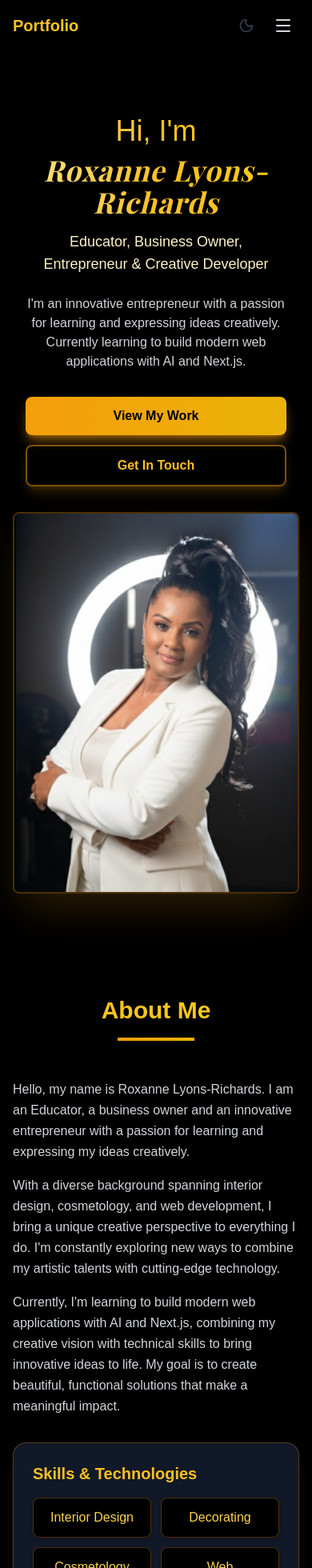
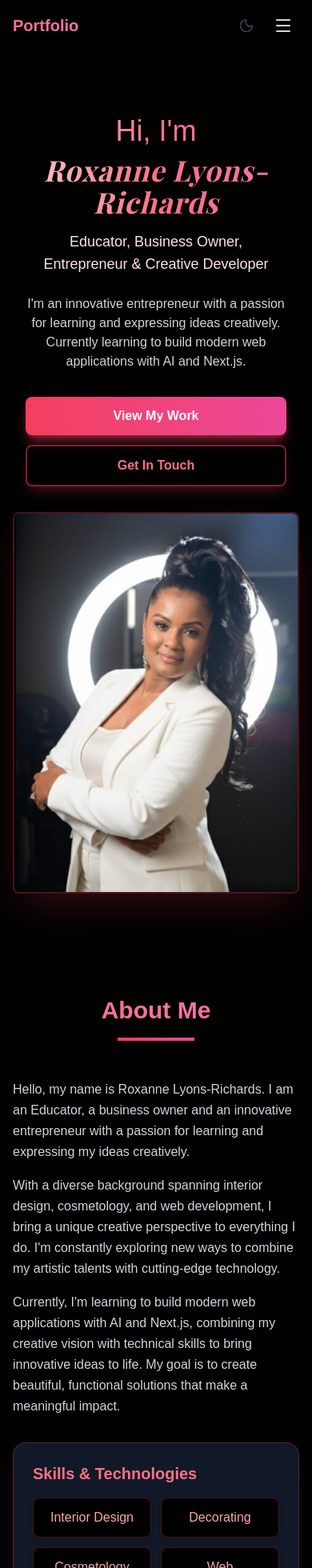
Before and after one commit to Roxy9289/-https-github.com-yourusername-my-portfolio.git-, a Next.js app: page / in a window 390 px wide. Shown: the top 1960 px of the page at 80% size. Built offline with nearby package versions, Linux system fonts and the light colour scheme.

Commit message:
Replace gold accents with blush (rose/pink) color scheme

```diff
--- a/components/About.tsx
+++ b/components/About.tsx
@@ -22,10 +22,10 @@ export default function About() {
       <div className="max-w-7xl mx-auto px-4 sm:px-6 lg:px-8">
         <ScrollAnimation>
           <div className="text-center mb-12 sm:mb-16">
-            <h2 className="text-3xl sm:text-4xl md:text-5xl font-bold mb-4 bg-gradient-to-r from-amber-400 to-yellow-400 bg-clip-text text-transparent">
+            <h2 className="text-3xl sm:text-4xl md:text-5xl font-bold mb-4 bg-gradient-to-r from-rose-400 to-pink-400 bg-clip-text text-transparent">
               About Me
             </h2>
-            <div className="w-24 h-1 bg-gradient-to-r from-amber-500 to-yellow-500 mx-auto"></div>
+            <div className="w-24 h-1 bg-gradient-to-r from-rose-500 to-pink-500 mx-auto"></div>
           </div>
         </ScrollAnimation>
 
@@ -45,15 +45,15 @@ export default function About() {
           </ScrollAnimation>
 
           <ScrollAnimation delay={200}>
-            <div className="bg-gray-900 border border-amber-500/30 rounded-2xl p-6 sm:p-8 shadow-xl shadow-amber-500/10">
-              <h3 className="text-xl sm:text-2xl font-bold mb-4 sm:mb-6 text-amber-400">
+            <div className="bg-gray-900 border border-rose-500/30 rounded-2xl p-6 sm:p-8 shadow-xl shadow-rose-500/10">
+              <h3 className="text-xl sm:text-2xl font-bold mb-4 sm:mb-6 text-rose-400">
                 Skills & Technologies
               </h3>
               <div className="grid grid-cols-2 gap-3 sm:gap-4">
                 {skills.map((skill, index) => (
                   <div
                     key={index}
-                    className="bg-black border border-amber-500/30 px-4 py-3 rounded-lg text-center font-medium text-amber-300 shadow-md hover:shadow-lg hover:shadow-amber-500/20 transform hover:scale-105 transition-all duration-300"
+                    className="bg-black border border-rose-500/30 px-4 py-3 rounded-lg text-center font-medium text-rose-300 shadow-md hover:shadow-lg hover:shadow-rose-500/20 transform hover:scale-105 transition-all duration-300"
                   >
                     {skill}
                   </div>
--- a/components/Hero.tsx
+++ b/components/Hero.tsx
@@ -17,16 +17,16 @@ export default function Hero() {
     >
       {/* Animated background elements */}
       <div className="absolute inset-0 overflow-hidden">
-        <div className="absolute -top-40 -right-40 w-80 h-80 bg-amber-500/20 rounded-full mix-blend-soft-light filter blur-xl opacity-50 animate-blob"></div>
-        <div className="absolute -bottom-40 -left-40 w-80 h-80 bg-yellow-500/20 rounded-full mix-blend-soft-light filter blur-xl opacity-50 animate-blob animation-delay-2000"></div>
-        <div className="absolute top-1/2 left-1/2 transform -translate-x-1/2 -translate-y-1/2 w-80 h-80 bg-amber-400/10 rounded-full mix-blend-soft-light filter blur-xl opacity-50 animate-blob animation-delay-4000"></div>
+        <div className="absolute -top-40 -right-40 w-80 h-80 bg-rose-500/20 rounded-full mix-blend-soft-light filter blur-xl opacity-50 animate-blob"></div>
+        <div className="absolute -bottom-40 -left-40 w-80 h-80 bg-pink-500/20 rounded-full mix-blend-soft-light filter blur-xl opacity-50 animate-blob animation-delay-2000"></div>
+        <div className="absolute top-1/2 left-1/2 transform -translate-x-1/2 -translate-y-1/2 w-80 h-80 bg-rose-400/10 rounded-full mix-blend-soft-light filter blur-xl opacity-50 animate-blob animation-delay-4000"></div>
       </div>
 
       <div className="max-w-7xl mx-auto px-4 sm:px-6 lg:px-8 py-20 sm:py-24 lg:py-32 relative z-10">
         <div className="flex flex-col lg:flex-row items-center justify-center gap-8 lg:gap-12">
           {/* Profile Picture */}
           <div className="animate-fade-in order-2 lg:order-1 w-full lg:w-2/5">
-            <div className="relative w-full aspect-[3/4] max-w-md mx-auto lg:max-w-none lg:h-[80vh] rounded-lg overflow-hidden border-2 border-amber-500/30 shadow-2xl shadow-amber-500/20">
+            <div className="relative w-full aspect-[3/4] max-w-md mx-auto lg:max-w-none lg:h-[80vh] rounded-lg overflow-hidden border-2 border-rose-500/30 shadow-2xl shadow-rose-500/20">
               <Image
                 src="/profile.jpg"
                 alt="Roxanne Lyons-Richards"
@@ -40,13 +40,13 @@ export default function Hero() {
 
           {/* Text Content */}
           <div className="text-center lg:text-left flex-1 lg:w-3/5 order-1 lg:order-2">
-            <h1 className="text-4xl sm:text-5xl md:text-6xl lg:text-7xl mb-4 sm:mb-6 bg-gradient-to-r from-amber-200 via-amber-400 to-yellow-400 bg-clip-text text-transparent animate-fade-in drop-shadow-lg px-4">
+            <h1 className="text-4xl sm:text-5xl md:text-6xl lg:text-7xl mb-4 sm:mb-6 bg-gradient-to-r from-rose-200 via-rose-400 to-pink-400 bg-clip-text text-transparent animate-fade-in drop-shadow-lg px-4">
               Hi, I'm{" "}
               <span className="block mt-2 font-bold italic tracking-wide" style={{ fontFamily: "'Playfair Display', serif" }}>
                 Roxanne Lyons-Richards
               </span>
             </h1>
-            <p className="text-lg sm:text-xl md:text-2xl text-amber-100 mb-6 sm:mb-8 max-w-3xl lg:mx-0 mx-auto animate-fade-in-delay drop-shadow-md px-4">
+            <p className="text-lg sm:text-xl md:text-2xl text-rose-100 mb-6 sm:mb-8 max-w-3xl lg:mx-0 mx-auto animate-fade-in-delay drop-shadow-md px-4">
               Educator, Business Owner, Entrepreneur & Creative Developer
             </p>
             <p className="text-base sm:text-lg text-gray-300 mb-8 sm:mb-12 max-w-2xl lg:mx-0 mx-auto animate-fade-in-delay-2 drop-shadow-sm px-4">
@@ -55,13 +55,13 @@ export default function Hero() {
             <div className="flex flex-col sm:flex-row gap-3 sm:gap-4 justify-center lg:justify-start animate-fade-in-delay-3 px-4">
               <button
                 onClick={() => scrollToSection("projects")}
-                className="px-6 sm:px-8 py-3 sm:py-4 bg-gradient-to-r from-amber-500 to-yellow-500 text-black rounded-lg font-semibold text-base sm:text-lg hover:from-amber-600 hover:to-yellow-600 transform hover:scale-105 transition-all duration-300 shadow-lg hover:shadow-xl shadow-amber-500/50"
+                className="px-6 sm:px-8 py-3 sm:py-4 bg-gradient-to-r from-rose-500 to-pink-500 text-white rounded-lg font-semibold text-base sm:text-lg hover:from-rose-600 hover:to-pink-600 transform hover:scale-105 transition-all duration-300 shadow-lg hover:shadow-xl shadow-rose-500/50"
               >
                 View My Work
               </button>
               <button
                 onClick={() => scrollToSection("contact")}
-                className="px-6 sm:px-8 py-3 sm:py-4 bg-black/50 backdrop-blur-md text-amber-400 border-2 border-amber-500/50 rounded-lg font-semibold text-base sm:text-lg hover:bg-amber-500/10 hover:border-amber-400 transform hover:scale-105 transition-all duration-300 shadow-lg shadow-amber-500/20"
+                className="px-6 sm:px-8 py-3 sm:py-4 bg-black/50 backdrop-blur-md text-rose-400 border-2 border-rose-500/50 rounded-lg font-semibold text-base sm:text-lg hover:bg-rose-500/10 hover:border-rose-400 transform hover:scale-105 transition-all duration-300 shadow-lg shadow-rose-500/20"
               >
                 Get In Touch
               </button>
--- a/components/Navigation.tsx
+++ b/components/Navigation.tsx
@@ -54,7 +54,7 @@ export default function Navigation() {
     <nav
       className={`fixed top-0 left-0 right-0 z-50 transition-all duration-300 ${
         isScrolled
-          ? "bg-black/95 backdrop-blur-md shadow-md shadow-amber-500/20"
+          ? "bg-black/95 backdrop-blur-md shadow-md shadow-rose-500/20"
           : "bg-transparent"
       }`}
     >
@@ -63,7 +63,7 @@ export default function Navigation() {
           <div className="flex-shrink-0">
             <button
               onClick={() => scrollToSection("hero")}
-              className="text-xl sm:text-2xl font-bold bg-gradient-to-r from-amber-400 to-yellow-400 bg-clip-text text-transparent hover:from-amber-500 hover:to-yellow-500 transition-all"
+              className="text-xl sm:text-2xl font-bold bg-gradient-to-r from-rose-400 to-pink-400 bg-clip-text text-transparent hover:from-rose-500 hover:to-pink-500 transition-all"
             >
               Portfolio
             </button>
@@ -76,7 +76,7 @@ export default function Navigation() {
                 <button
                   key={link.id}
                   onClick={() => scrollToSection(link.id)}
-                  className="text-gray-300 hover:text-amber-400 px-3 py-2 text-sm font-medium transition-colors"
+                  className="text-gray-300 hover:text-rose-400 px-3 py-2 text-sm font-medium transition-colors"
                 >
                   {link.label}
                 </button>
@@ -92,7 +92,7 @@ export default function Navigation() {
             <DarkModeToggle />
             <button
               onClick={() => setIsMobileMenuOpen(!isMobileMenuOpen)}
-              className="text-gray-300 hover:text-amber-400 p-2 transition-colors"
+              className="text-gray-300 hover:text-rose-400 p-2 transition-colors"
               aria-label="Toggle menu"
               aria-expanded={isMobileMenuOpen}
             >
@@ -117,7 +117,7 @@ export default function Navigation() {
             <button
               key={link.id}
               onClick={() => scrollToSection(link.id)}
-              className="text-left text-gray-300 hover:text-amber-400 px-4 py-3 text-lg font-medium transition-colors border-b border-gray-800"
+              className="text-left text-gray-300 hover:text-rose-400 px-4 py-3 text-lg font-medium transition-colors border-b border-gray-800"
             >
               {link.label}
             </button>
```
Also changed, not shown: components/Contact.tsx (+11 -11 lines), components/Projects.tsx (+8 -8 lines).
